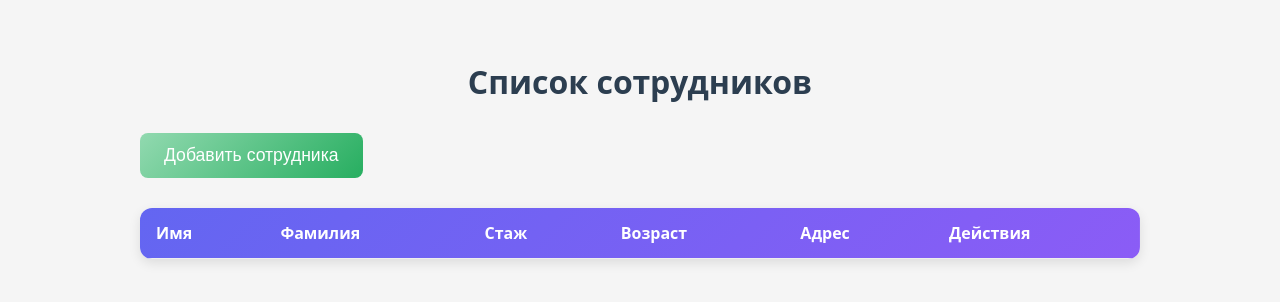
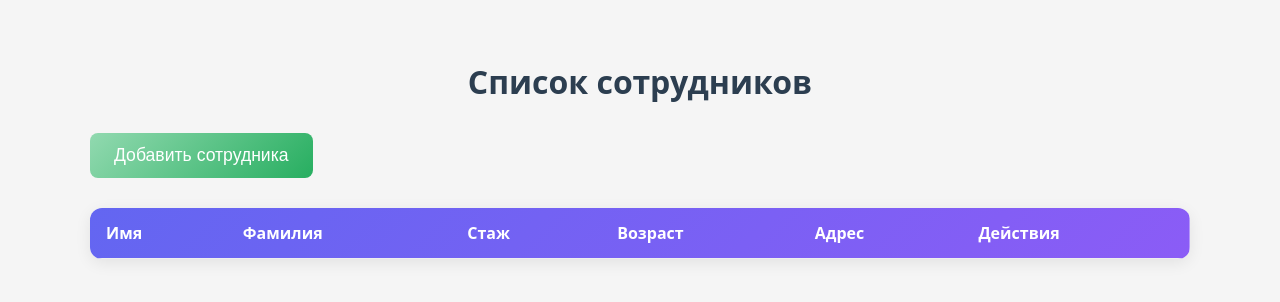
Before and after one commit to Lisitsius/test2, a Vue app: page / in a window 1280 px wide. Shown: the top 302 px of the page. Built offline with nearby package versions, Linux system fonts and the light colour scheme.

Commit message:
mobileResponsiveness

```diff
--- a/src/App.vue
+++ b/src/App.vue
@@ -4,7 +4,8 @@
 
     <button class="btn-add" @click="openAddModal">Добавить сотрудника</button>
 
-    <table class="employees-table">
+    <!-- Десктоп: таблица -->
+    <table class="employees-table desktop-table">
       <thead>
         <tr>
           <th>Имя</th>
@@ -16,7 +17,6 @@
         </tr>
       </thead>
       <tbody>
-        <!-- Перебираем всех сотрудников -->
         <tr v-for="(emp, index) in employees" :key="index">
           <td>{{ emp.firstName }}</td>
           <td>{{ emp.lastName }}</td>
@@ -31,7 +31,24 @@
       </tbody>
     </table>
 
-    <!-- Модал для добавления/редактирования -->
+    <!-- Мобильные: карточки -->
+    <div class="mobile-cards">
+      <div v-for="(emp, index) in employees" :key="index" class="employee-card">
+        <div class="card-content">
+          <div class="card-row"><strong>Имя:</strong> {{ emp.firstName }}</div>
+          <div class="card-row"><strong>Фамилия:</strong> {{ emp.lastName }}</div>
+          <div class="card-row"><strong>Стаж:</strong> {{ emp.experience }} лет</div>
+          <div class="card-row"><strong>Возраст:</strong> {{ emp.age }}</div>
+          <div class="card-row"><strong>Адрес:</strong> {{ emp.address }}</div>
+        </div>
+        <div class="card-actions">
+          <button class="btn-edit" @click="openEditModal(index)">Редактировать</button>
+          <button class="btn-delete" @click="deleteEmployee(index)">Удалить</button>
+        </div>
+      </div>
+    </div>
+
+    <!-- Модал -->
     <EmployeeModal
       :is-open="modalOpen"
       :mode="modalMode"
@@ -170,4 +187,113 @@ h1 { text-align: center; color: #2c3e50; margin-bottom: 30px; }
   border-radius: 6px;
   cursor: pointer;
 }
+
+.container {
+  max-width: 1100px;
+  margin: 40px auto;
+  padding: 0 16px;
+}
+
+/* Десктоп-таблица */
+.desktop-table {
+  width: 100%;
+  border-collapse: collapse;
+  background: white;
+  border-radius: 12px;
+  overflow: hidden;
+  box-shadow: 0 4px 16px rgba(0,0,0,0.08);
+}
+
+.desktop-table th,
+.desktop-table td {
+  padding: 14px 16px;
+  text-align: left;
+  border-bottom: 1px solid #eee;
+}
+
+.desktop-table thead {
+  background: linear-gradient(135deg, #6366f1, #8b5cf6);
+  color: white;
+  font-weight: 600;
+}
+
+.desktop-table tr:hover { background: #f8f9fa; }
+
+/* Кнопки в десктопе */
+.btn-edit, .btn-delete {
+  padding: 8px 14px;
+  border: none;
+  border-radius: 8px;
+  color: white;
+  cursor: pointer;
+  margin-right: 8px;
+}
+
+.btn-edit { background: #f59e0b; }
+.btn-delete { background: #ef4444; }
+
+/* Мобильная версия — карточки */
+.mobile-cards {
+  display: none;
+}
+
+.employee-card {
+  background: white;
+  border-radius: 12px;
+  margin-bottom: 16px;
+  padding: 16px;
+  box-shadow: 0 4px 12px rgba(0,0,0,0.1);
+}
+
+.card-content {
+  display: grid;
+  gap: 8px;
+  margin-bottom: 12px;
+}
+
+.card-row {
+  font-size: 0.95rem;
+}
+
+.card-row strong {
+  color: #4f46e5;
+}
+
+.card-actions {
+  display: flex;
+  gap: 12px;
+}
+
+.card-actions .btn-edit,
+.card-actions .btn-delete {
+  flex: 1;
+  padding: 12px;
+  font-size: 1rem;
+}
+
+/* Адаптив — переключаем на карточки */
+@media (max-width: 768px) {
+  .desktop-table { display: none; }
+  .mobile-cards { display: block; }
+
+  .container { padding: 1rem 0.5rem; margin: 20px auto; }
+  h1 { font-size: 1.8rem; margin-bottom: 1.5rem; }
+  .btn-add { width: 100%; padding: 14px; font-size: 1.1rem; margin-bottom: 1.5rem; }
+}
+
+/* Очень маленькие экраны */
+@media (max-width: 480px) {
+  h1 { font-size: 1.5rem; }
+  .btn-add { font-size: 1rem; padding: 12px; }
+
+  .card-content { font-size: 0.9rem; }
+  .card-actions {
+    flex-direction: column;
+    gap: 10px;
+  }
+  .card-actions button {
+    width: 100%;
+    padding: 12px;
+  }
+}
 </style>
```
Also changed, not shown: src/assets/main.css (line endings or trailing spaces).
